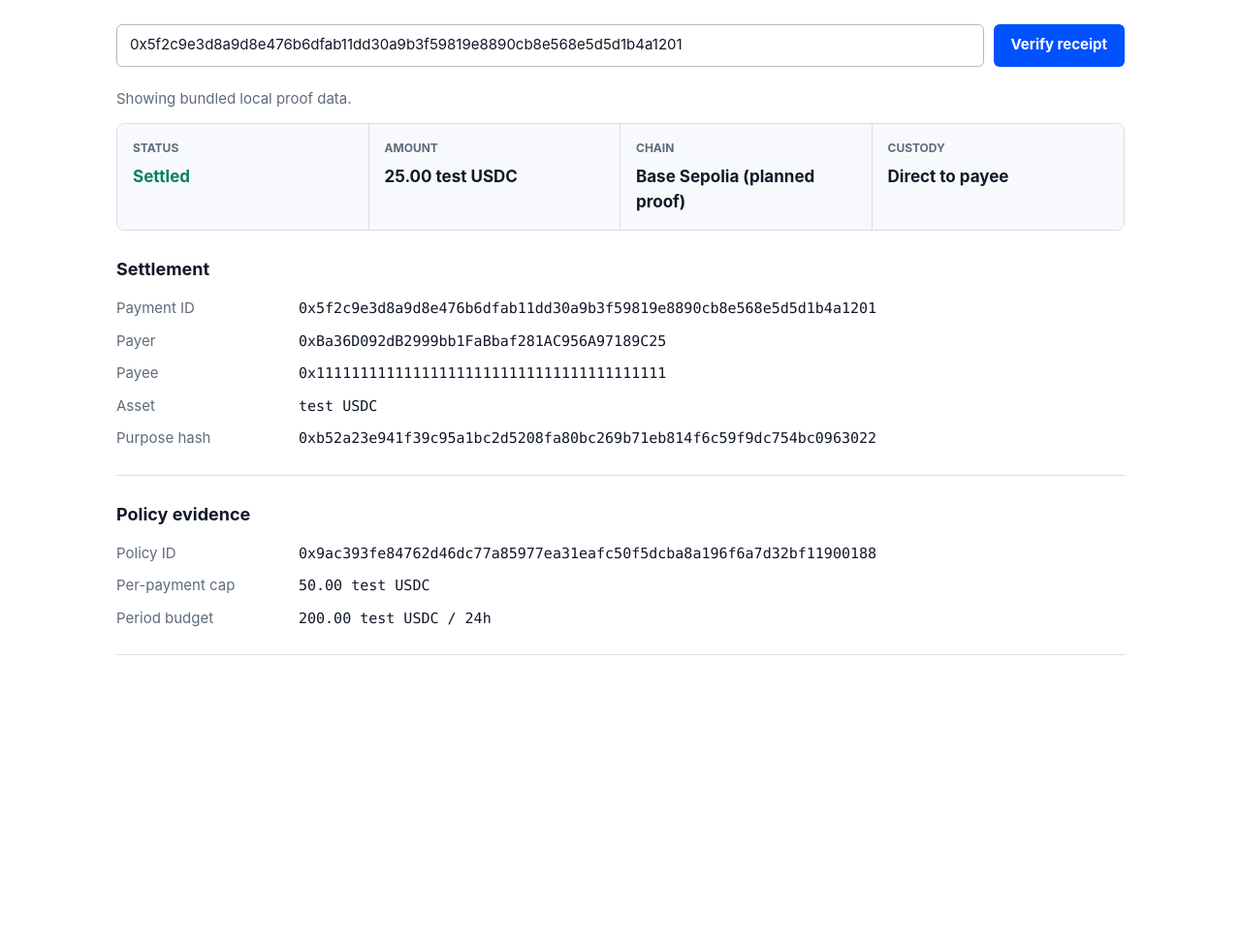
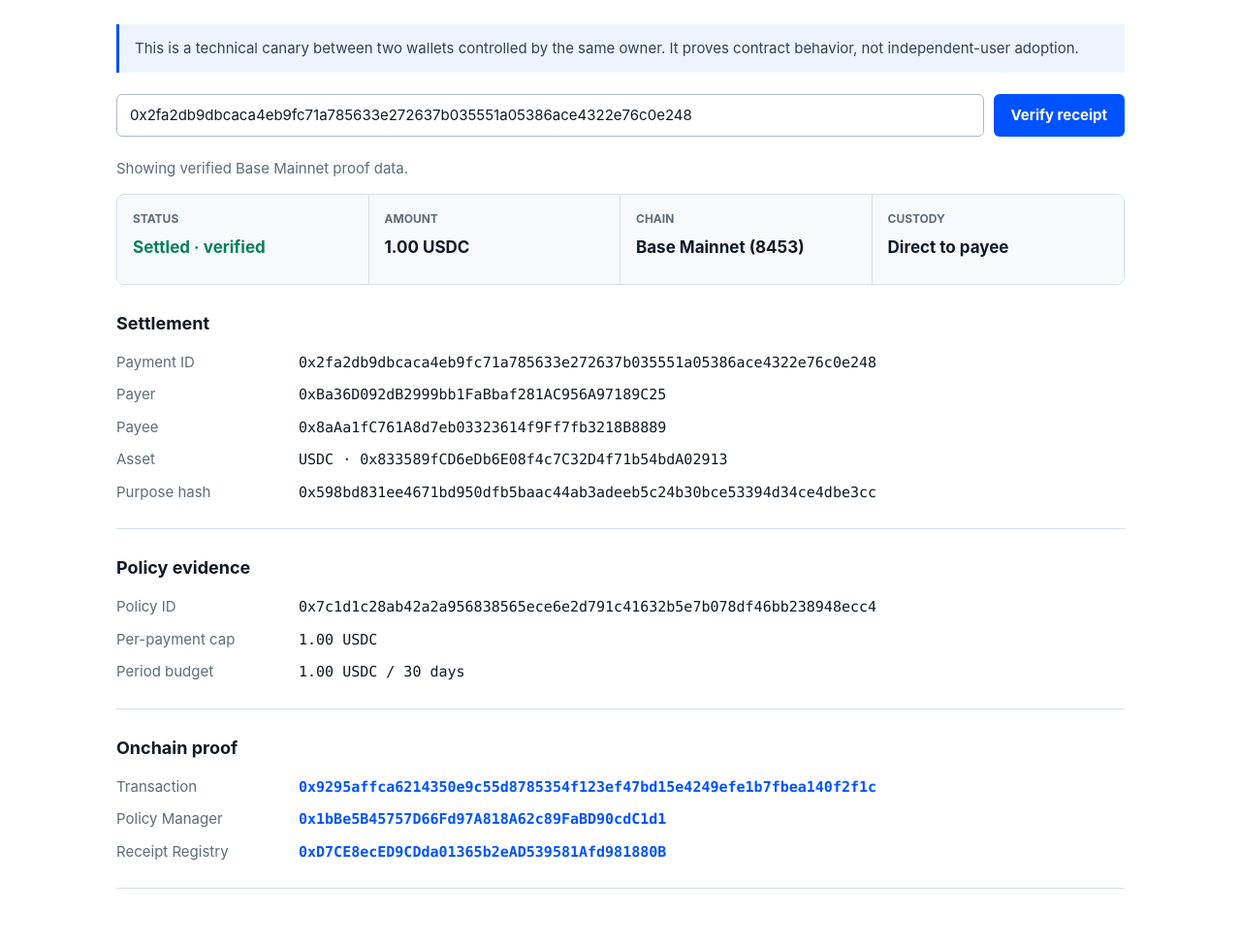
Before and after one commit to gaysonloser/baseproofpay, a plain HTML site: page index.html in a window 1280 px wide. Shown: the part 171-1144 px from the top of the page at 97% size. Before the commit the page ends 903 px from the top, so only its background shows below. Drawn offline with Linux system fonts and the light colour scheme.

Commit message:
Publish verified Base mainnet canary proof

```diff
--- a/index.html
+++ b/index.html
@@ -3,7 +3,7 @@
 <head>
   <meta charset="utf-8">
   <meta name="viewport" content="width=device-width, initial-scale=1">
-  <meta name="description" content="Verify BaseProofPay settlement receipts and payer-controlled spending policies without connecting a wallet.">
+  <meta name="description" content="Verify a live BaseProofPay settlement receipt and payer-controlled spending policy on Base without connecting a wallet.">
   <meta name="base:app_id" content="6a5c632cf364895c3c606518">
   <meta name="talentapp:project_verification" content="19f0f5e592cf736d2db4c1c85a028266b3f512f0d3e2b62b29db31ba123a588031863bd984f1c91650723903107c139f2af20fa9e064aa3bd4f1844681d63d2e">
   <title>BaseProofPay Receipt Viewer</title>
@@ -50,6 +50,9 @@
     .label { color: var(--muted); font-size: 12px; text-transform: uppercase; font-weight: 700; }
     .value { margin-top: 8px; font-size: 17px; font-weight: 700; overflow-wrap: anywhere; }
     .ok { color: var(--green); }
+    a { color: var(--blue); font-weight: 650; text-decoration: none; }
+    a:hover { text-decoration: underline; }
+    .notice { margin: 0 0 22px; padding: 14px 16px; border-left: 3px solid var(--blue); background: #eef4ff; color: #334155; }
     section { padding: 26px 0; border-bottom: 1px solid var(--line); }
     h2 { margin: 0 0 16px; font-size: 18px; }
     dl { display: grid; grid-template-columns: 170px minmax(0, 1fr); gap: 11px 18px; margin: 0; }
@@ -70,32 +73,36 @@
   <header>
     <div class="bar">
       <div class="brand"><img class="mark" src="baseproofpay_app_icon_1024.png" alt="">BaseProofPay</div>
-      <div class="network">Local read-only proof</div>
+      <div class="network">Base Mainnet · read-only proof</div>
     </div>
   </header>
   <main>
     <h1>Receipt verification</h1>
-    <p class="lede">Inspect a settlement receipt and its policy evidence without connecting a wallet.</p>
+    <p class="lede">Inspect a live settlement receipt and its policy evidence without connecting a wallet.</p>
+    <p class="notice">This is a technical canary between two wallets controlled by the same owner. It proves contract behavior, not independent-user adoption.</p>
     <form class="search" id="search-form">
-      <input id="payment-id" aria-label="Payment ID" spellcheck="false" value="0x5f2c9e3d8a9d8e476b6dfab11dd30a9b3f59819e8890cb8e568e5d5d1b4a1201">
+      <input id="payment-id" aria-label="Payment ID" spellcheck="false" value="0x2fa2db9dbcaca4eb9fc71a785633e272637b035551a05386ace4322e76c0e248">
       <button type="submit">Verify receipt</button>
     </form>
-    <div class="status" id="status">Showing bundled local proof data.</div>
+    <div class="status" id="status">Showing verified Base Mainnet proof data.</div>
     <div id="result"></div>
   </main>
   <script>
     const sample = {
-      paymentId: "0x5f2c9e3d8a9d8e476b6dfab11dd30a9b3f59819e8890cb8e568e5d5d1b4a1201",
-      state: "Settled",
-      chain: "Base Sepolia (planned proof)",
-      amount: "25.00 test USDC",
+      paymentId: "0x2fa2db9dbcaca4eb9fc71a785633e272637b035551a05386ace4322e76c0e248",
+      state: "Settled · verified",
+      chain: "Base Mainnet (8453)",
+      amount: "1.00 USDC",
       payer: "0xBa36D092dB2999bb1FaBbaf281AC956A97189C25",
-      payee: "0x1111111111111111111111111111111111111111",
-      asset: "test USDC",
-      policyId: "0x9ac393fe84762d46dc77a85977ea31eafc50f5dcba8a196f6a7d32bf11900188",
-      purposeHash: "0xb52a23e941f39c95a1bc2d5208fa80bc269b71eb814f6c59f9dc754bc0963022",
-      perPayment: "50.00 test USDC",
-      periodBudget: "200.00 test USDC / 24h"
+      payee: "0x8aAa1fC761A8d7eb03323614f9Ff7fb3218B8889",
+      asset: "USDC · 0x833589fCD6eDb6E08f4c7C32D4f71b54bdA02913",
+      policyId: "0x7c1d1c28ab42a2a956838565ece6e2d791c41632b5e7b078df46bb238948ecc4",
+      purposeHash: "0x598bd831ee4671bd950dfb5baac44ab3adeeb5c24b30bce53394d34ce4dbe3cc",
+      perPayment: "1.00 USDC",
+      periodBudget: "1.00 USDC / 30 days",
+      transaction: "0x9295affca6214350e9c55d8785354f123ef47bd15e4249efe1b7fbea140f2f1c",
+      policyManager: "0x1bBe5B45757D66Fd97A818A62c89FaBD90cdC1d1",
+      registry: "0xD7CE8ecED9CDda01365b2eAD539581Afd981880B"
     };
 
     const result = document.querySelector("#result");
@@ -126,6 +133,14 @@
             <dt>Per-payment cap</dt><dd>${receipt.perPayment}</dd>
             <dt>Period budget</dt><dd>${receipt.periodBudget}</dd>
           </dl>
+        </section>
+        <section>
+          <h2>Onchain proof</h2>
+          <dl>
+            <dt>Transaction</dt><dd><a href="https://base.blockscout.com/tx/${receipt.transaction}" target="_blank" rel="noreferrer">${receipt.transaction}</a></dd>
+            <dt>Policy Manager</dt><dd><a href="https://base.blockscout.com/address/${receipt.policyManager}" target="_blank" rel="noreferrer">${receipt.policyManager}</a></dd>
+            <dt>Receipt Registry</dt><dd><a href="https://base.blockscout.com/address/${receipt.registry}" target="_blank" rel="noreferrer">${receipt.registry}</a></dd>
+          </dl>
         </section>`;
     }
 
@@ -134,7 +149,7 @@
       const value = document.querySelector("#payment-id").value.trim().toLowerCase();
       if (value === sample.paymentId.toLowerCase()) {
         status.className = "status";
-        status.textContent = "Receipt verified against bundled local proof data.";
+        status.textContent = "Receipt verified against the completed Base Mainnet canary.";
         render(sample);
       } else {
         status.className = "status error";
```
Also changed, not shown: README.md.
